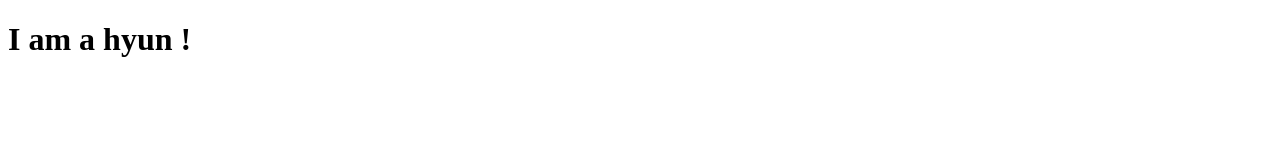
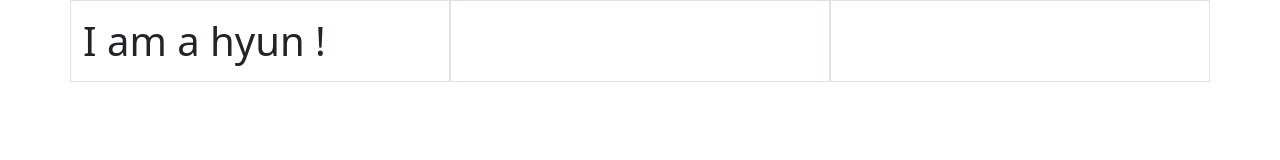
Before and after one commit to wkchoi70/8_reactcdn, a plain HTML site: page jsx.html in a window 1280 px wide. Drawn offline with nearby package versions, Linux system fonts and the light colour scheme.

Commit message:
Update jsx.html

```diff
--- a/jsx.html
+++ b/jsx.html
@@ -1,12 +1,18 @@
 <!DOCTYPE html>
 <html>
   <head>
+  <meta charset="utf-8">
+  <meta name="viewport" content="width=device-width, initial-scale=1">
+  <link href="https://cdn.jsdelivr.net/npm/bootstrap@5.3.3/dist/css/bootstrap.min.css" rel="stylesheet">
+  <script src="https://cdn.jsdelivr.net/npm/bootstrap@5.3.3/dist/js/bootstrap.bundle.min.js"></script>
     <script src="https://unpkg.com/react@18/umd/react.development.js" crossorigin></script>
     <script src="https://unpkg.com/react-dom@18/umd/react-dom.development.js" crossorigin></script>
     <script src="https://unpkg.com/@babel/standalone/babel.min.js"></script>
   </head>
   <body>
-
+    <div class="container">
+      <div class="row">
+        <div class="col-md-4 border">
           <div id="jsx"></div>
           <script type="text/babel">
             function Car(props){
@@ -17,6 +23,14 @@ const container = document.getElementById('jsx');
           const root = ReactDOM.createRoot(container);
           root.render(myElement);
           </script>
+        </div>
+        <div class="col-md-4 border">
+        </div>
+        <div class="col-md-4 border">
+        </div>
+      </div>
+    </div>
+
 
 
 
```
Lines whose indentation alone changed are shown as unchanged.
